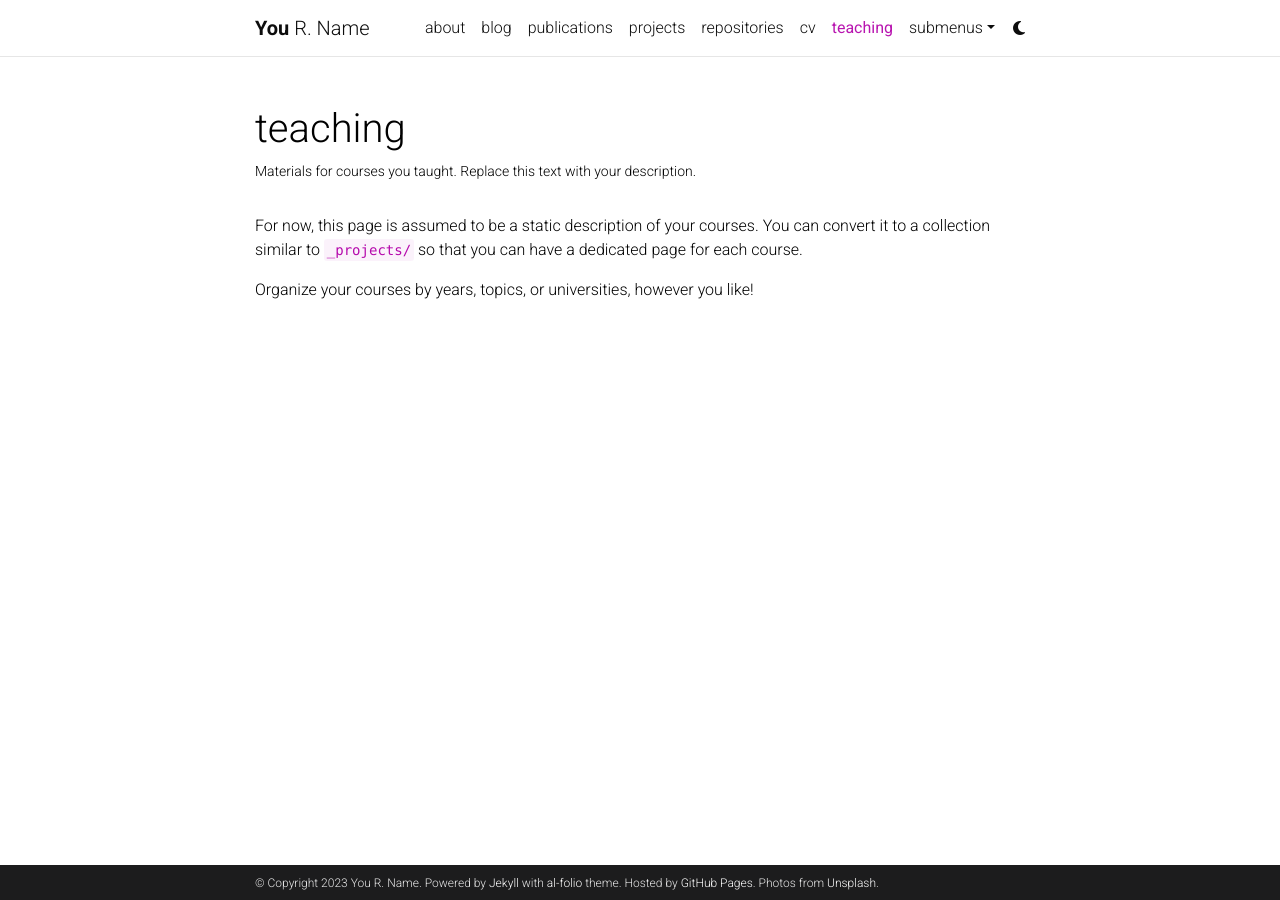
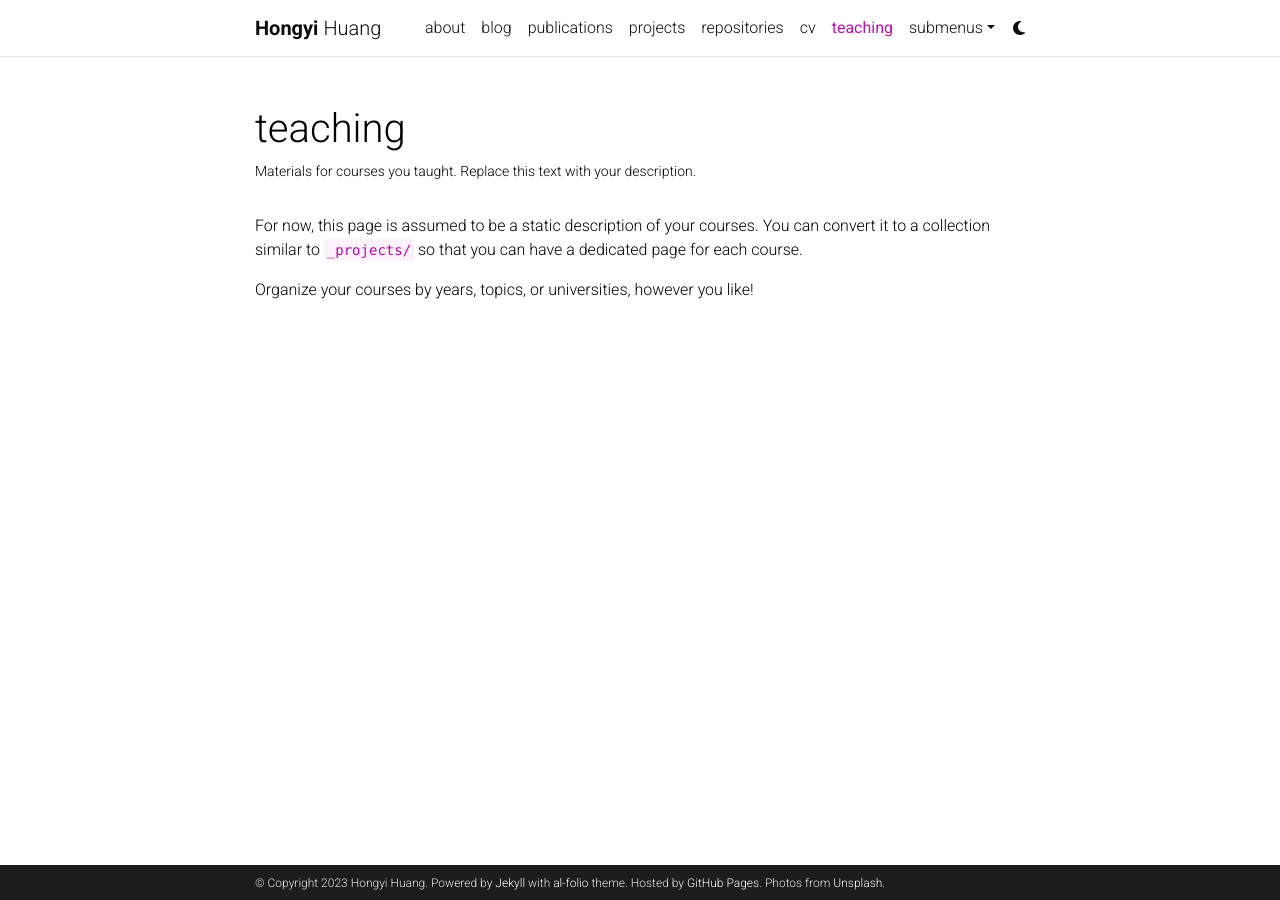
Before and after one commit to hongyi98/hongyi98.github.io, a Jekyll site: the page built from _pages/teaching.md, in a window 1280 px wide. Built offline with Jekyll 4.4.1, drawn with Linux system fonts in a browser that asks for light colours; comment, search, counter and statistics services are not loaded; a style sheet for code colours, icons or effects is not loaded.

Commit message:
Update _config.yml

```diff
--- a/_config.yml
+++ b/_config.yml
@@ -3,10 +3,10 @@
 # -----------------------------------------------------------------------------
 
 title: blank # the website title (if blank, full name will be used instead)
-first_name: You
-middle_name: R.
-last_name: Name
-email: you@example.com
+first_name: Hongyi
+middle_name:
+last_name: Huang
+email: hhuang377@wisc.edu
 description: > # the ">" symbol means to ignore newlines until "footer_text:"
   A simple, whitespace theme for academics. Based on [*folio](https://github.com/bogoli/-folio) design.
 footer_text: >
@@ -325,7 +325,7 @@ external_links:
 # -----------------------------------------------------------------------------
 
 imagemagick:
-  enabled: true # enables responsive images for your site (recommended, see https://github.com/alshedivat/al-folio/issues/537)
+  enabled: false # enables responsive images for your site (recommended, see https://github.com/alshedivat/al-folio/issues/537)
   widths:
     - 480
     - 800
```
